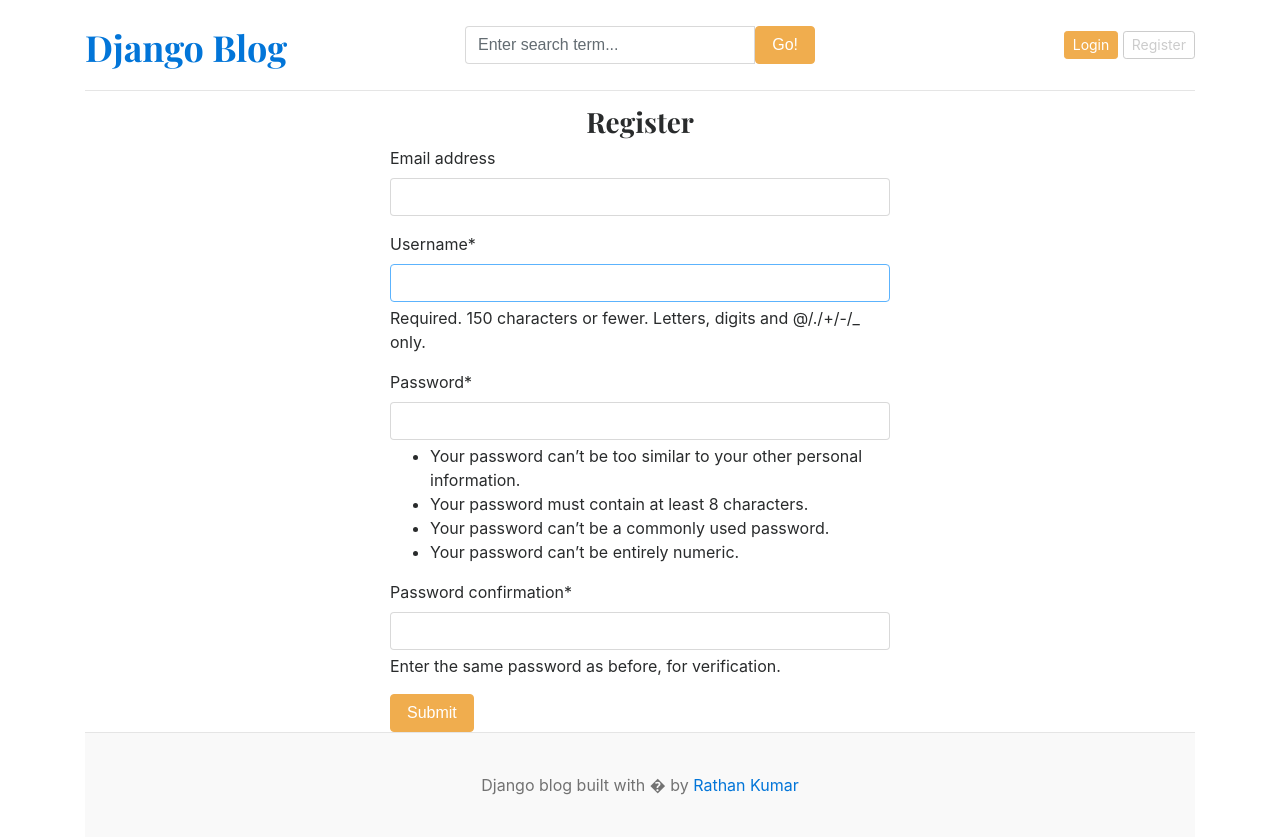
After one commit to webshubh001/django-blog, a Django app: page /register/ in a window 1280 px wide. The commit adds this page. Run offline with Django 5.2, Linux system fonts and the light colour scheme; data that the repository does not hold is empty; some libraries are stand-ins or nearby versions.

Commit message:
registration and login funs

```diff
--- /dev/null
+++ b/blog_main/form.py
@@ -0,0 +1,8 @@
+from django.contrib.auth.models import User
+from django.contrib.auth.forms import UserCreationForm
+
+
+class RegistrationForm(UserCreationForm):
+    class Meta:
+        model = User
+        fields = ('email','username','password1','password2')
--- a/blog_main/settings.py
+++ b/blog_main/settings.py
@@ -39,6 +39,8 @@ INSTALLED_APPS = [
     'django.contrib.staticfiles',
     'blogs',
     'assignments',
+    'crispy_forms',
+    'crispy_bootstrap4',
 ]
 
 MIDDLEWARE = [
@@ -131,3 +133,5 @@ DEFAULT_AUTO_FIELD = 'django.db.models.BigAutoField'
 
 MEDIA_URL = '/media/'
 MEDIA_ROOT = BASE_DIR /'media'
+
+CRISPY_TEMPLATE_PACK = 'bootstrap4'
--- a/blog_main/urls.py
+++ b/blog_main/urls.py
@@ -25,7 +25,13 @@ urlpatterns = [
     path('admin/', admin.site.urls),
     path('',views.home, name='home',),
     path('category/', include('blogs.urls')),
-    path('<slug:slug>/',BlogsView.blogs, name = 'blogs'),
+    path('blogs/<slug:slug>/',BlogsView.blogs, name = 'blogs'),
     #Search endpoint
     path('blogs/search/', BlogsView.search, name='search'),
+    # Register
+    path('register/', views.register, name='register'),
+    # Login
+    path('login/', views.login, name='login'),
+    # Logout
+    path('logout/', views.logout, name='logout'),
 ] + static(settings.MEDIA_URL, document_root=settings.MEDIA_ROOT)
--- a/blog_main/views.py
+++ b/blog_main/views.py
@@ -1,6 +1,10 @@
-from django.shortcuts import render
+from django.shortcuts import redirect, render
 from assignments.models import About
+from blog_main.form import RegistrationForm
 from blogs.models import Blog, Category
+from django.contrib.auth.forms import AuthenticationForm
+from django.contrib import auth
+
 
 def home(request):
     featured_post = Blog.objects.filter(is_featured=True, status = 'Published').order_by('updated_at')
@@ -17,3 +21,40 @@ def home(request):
         'about':about,
     }
     return render(request, 'home.html', context)
+
+def register(request):
+    if request.method == 'POST':
+        form = RegistrationForm(request.POST)
+        if form.is_valid():
+            form.save()
+            return redirect('register')
+    else:
+        form = RegistrationForm()
+    context = {
+        'form':form,
+    }
+
+    return render(request, 'register.html',context)
+
+
+def login(request):
+    if request.method == 'POST':
+        form = AuthenticationForm(request,request.POST)
+        if form.is_valid():
+            username = form.cleaned_data['username']
+            password = form.cleaned_data['password']
+
+            user = auth.authenticate(username=username, password=password)
+            if user is not None:
+                auth.login(request, user)
+            return redirect('home')
+    else:
+        form = AuthenticationForm()
+    context = {
+        'form':form,
+    }
+    return render(request,'login.html',context)
+
+def logout(request):
+    auth.logout(request)
+    return redirect('home')
--- a/templates/base.html
+++ b/templates/base.html
@@ -45,8 +45,16 @@
             </form>
           </div>
           <div class="col-4 d-flex justify-content-end align-items-center">
-            <a class="btn btn-sm btn-warning" href="#">Login</a> &nbsp;
-            <a class="btn btn-sm btn-outline-secondary" href="#">Register</a>
+            {% if not user.is_authenticated %}
+
+            <a class="btn btn-sm btn-warning" href="{% url 'login' %}">Login</a> &nbsp;
+            <a class="btn btn-sm btn-outline-secondary" href="{% url 'register' %}">Register</a>
+
+            {% else %}
+            <span>You are logged in as {{ user }}</span>
+            &emsp;
+            <a class="btn btn-sm btn-warning" href="{% url 'logout' %}">Logout</a> &nbsp;
+            {% endif %}
           </div>
         </div>
       </header>
--- /dev/null
+++ b/templates/register.html
@@ -0,0 +1,13 @@
+{% extends 'base.html' %} {% block content %} {% load crispy_forms_tags %}
+
+<h3 class="text-center">Register</h3>
+<form
+  action="{% url 'register' %}"
+  method="POST"
+  style="width: 500px; margin: auto"
+>
+  {% csrf_token %} {{ form | crispy }}
+  <button type="submit" class="btn btn-warning">Submit</button>
+</form>
+
+{% endblock %}
```
Also changed, not shown: templates/login.html (added, +13 -0 lines).
